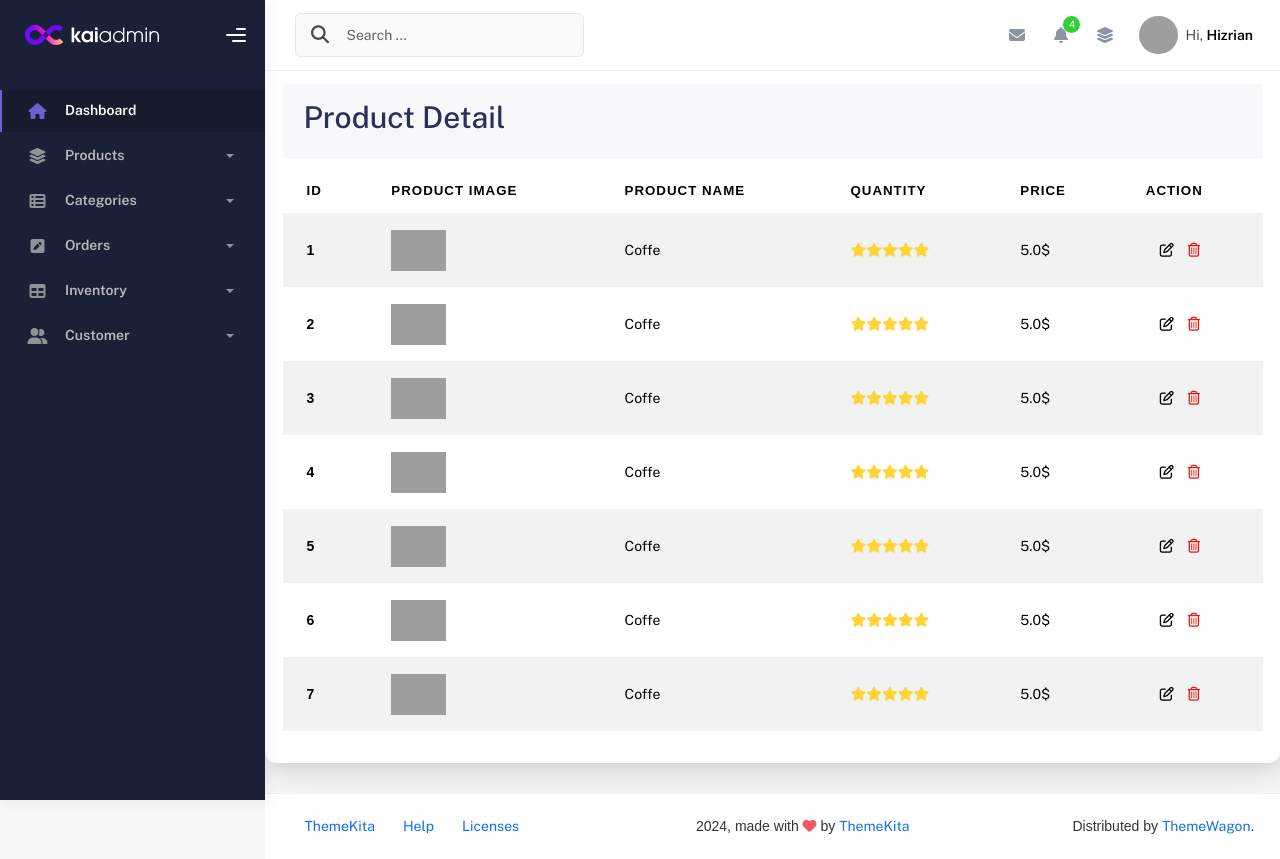
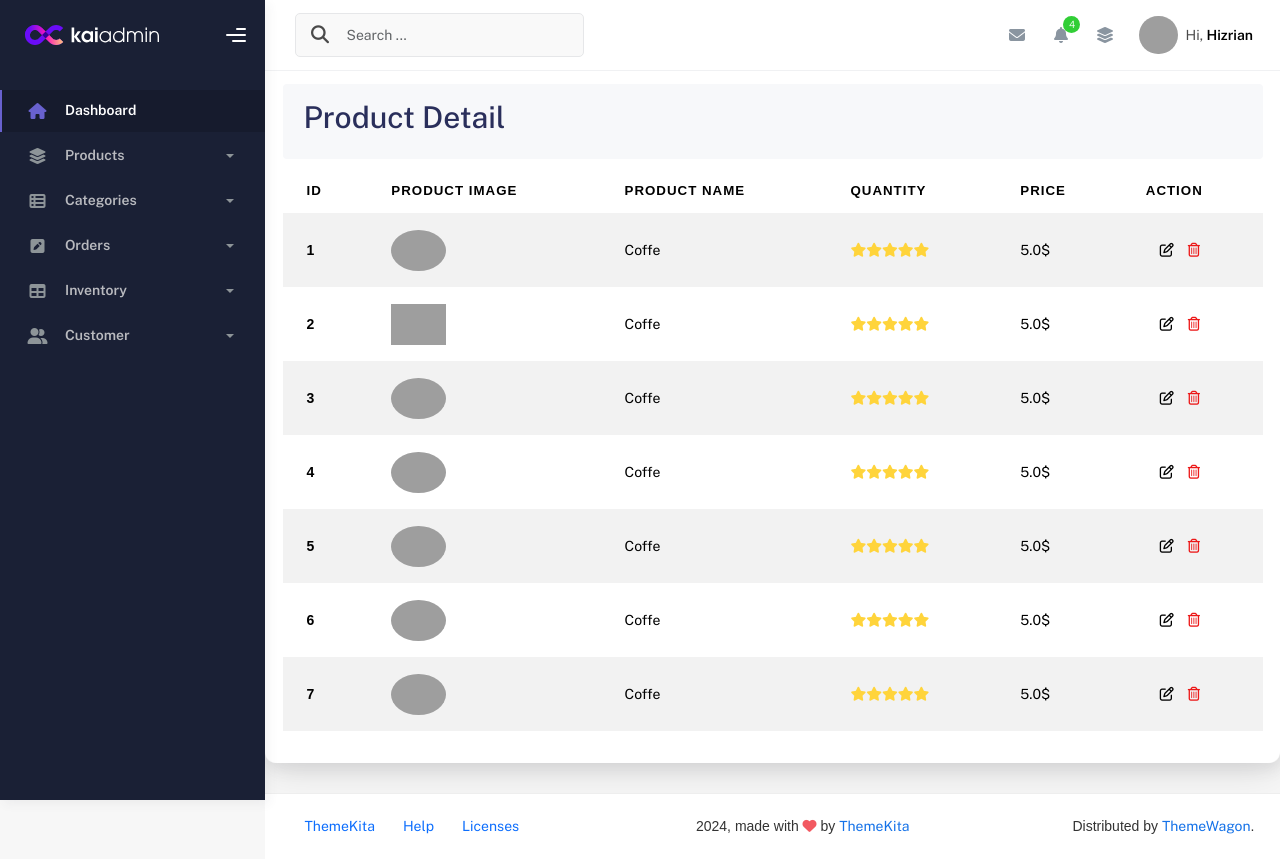
Before and after one commit to Soda-Morn/VC1-Group06-Cafe-Shop, a PHP site: template views/products/product_detail.php in a window 1280 px wide. Run offline with PHP 8.4, Linux system fonts and the light colour scheme; the template is opened without the code that fills it, so the values that code supplies are empty; grey boxes are pictures that could not be loaded.

Commit message:
style(product_detail):added stylr img

```diff
--- a/views/products/product_detail.php
+++ b/views/products/product_detail.php
@@ -24,7 +24,7 @@
 
                     <tr>
                         <th scope="row">1</th>
-                        <td><img src="views/assets/img/./product_detail/coffee.png" alt="" style="width:55px"></td>
+                        <td><img src="views/assets/img/./product_detail/coffee.png" alt="" style="width:55px" class="rounded-circle custom-size"></td>
                         <td>Coffe</td>
 
 
@@ -46,7 +46,7 @@
                     </tr>
                     <tr>
                         <th scope="row">3</th>
-                        <td><img src="views/assets/img/./product_detail/coffee.png" alt="" style="width:55px"></td>
+                        <td><img src="views/assets/img/./product_detail/coffee.png" alt="" style="width:55px" class="rounded-circle custom-size"></td>
                         <td>Coffe</td>
 
 
@@ -57,7 +57,7 @@
                     </tr>
                     <tr>
                         <th scope="row">4</th>
-                        <td><img src="views/assets/img/./product_detail/coffee.png" alt="" style="width:55px"></td>
+                        <td><img src="views/assets/img/./product_detail/coffee.png" alt="" style="width:55px" class="rounded-circle custom-size"></td>
                         <td>Coffe</td>
 
 
@@ -68,7 +68,7 @@
                     </tr>
                     <tr>
                         <th scope="row">5</th>
-                        <td><img src="views/assets/img/./product_detail/coffee.png" alt="" style="width:55px"></td>
+                        <td><img src="views/assets/img/./product_detail/coffee.png" alt="" style="width:55px" class="rounded-circle custom-size"></td>
                         <td>Coffe</td>
 
 
@@ -79,7 +79,7 @@
                     </tr>
                     <tr>
                         <th scope="row">6</th>
-                        <td><img src="views/assets/img/./product_detail/coffee.png" alt="" style="width:55px"></td>
+                        <td><img src="views/assets/img/./product_detail/coffee.png" alt="" style="width:55px" class="rounded-circle custom-size"></td>
                         <td>Coffe</td>
 
 
@@ -90,7 +90,7 @@
                     </tr>
                     <tr>
                         <th scope="row">7</th>
-                        <td><img src="views/assets/img/./product_detail/coffee.png" alt="" style="width:55px"></td>
+                        <td><img src="views/assets/img/./product_detail/coffee.png" alt="" style="width:55px" class="rounded-circle custom-size"></td>
                         <td>Coffe</td>
 
 
```
